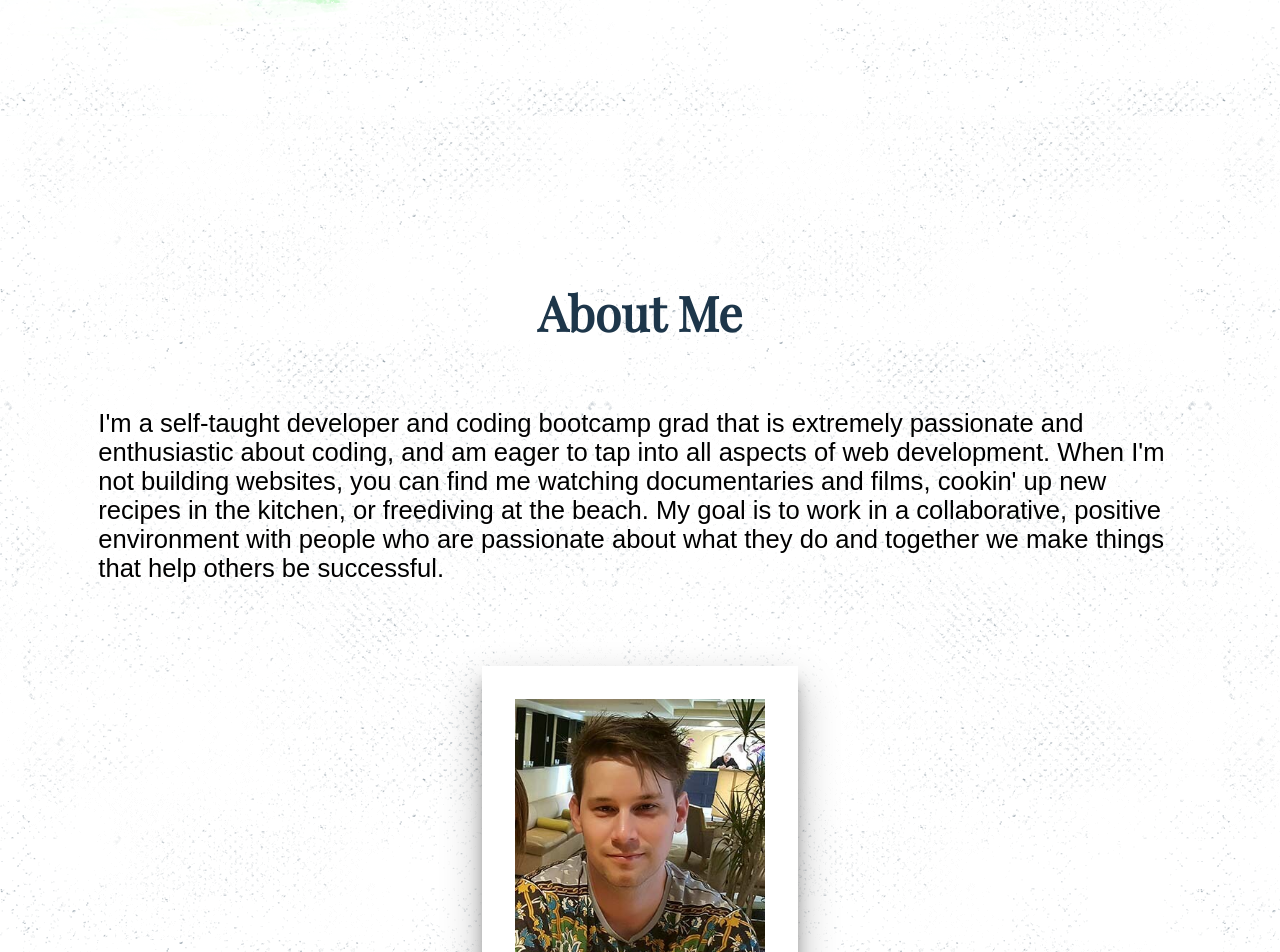
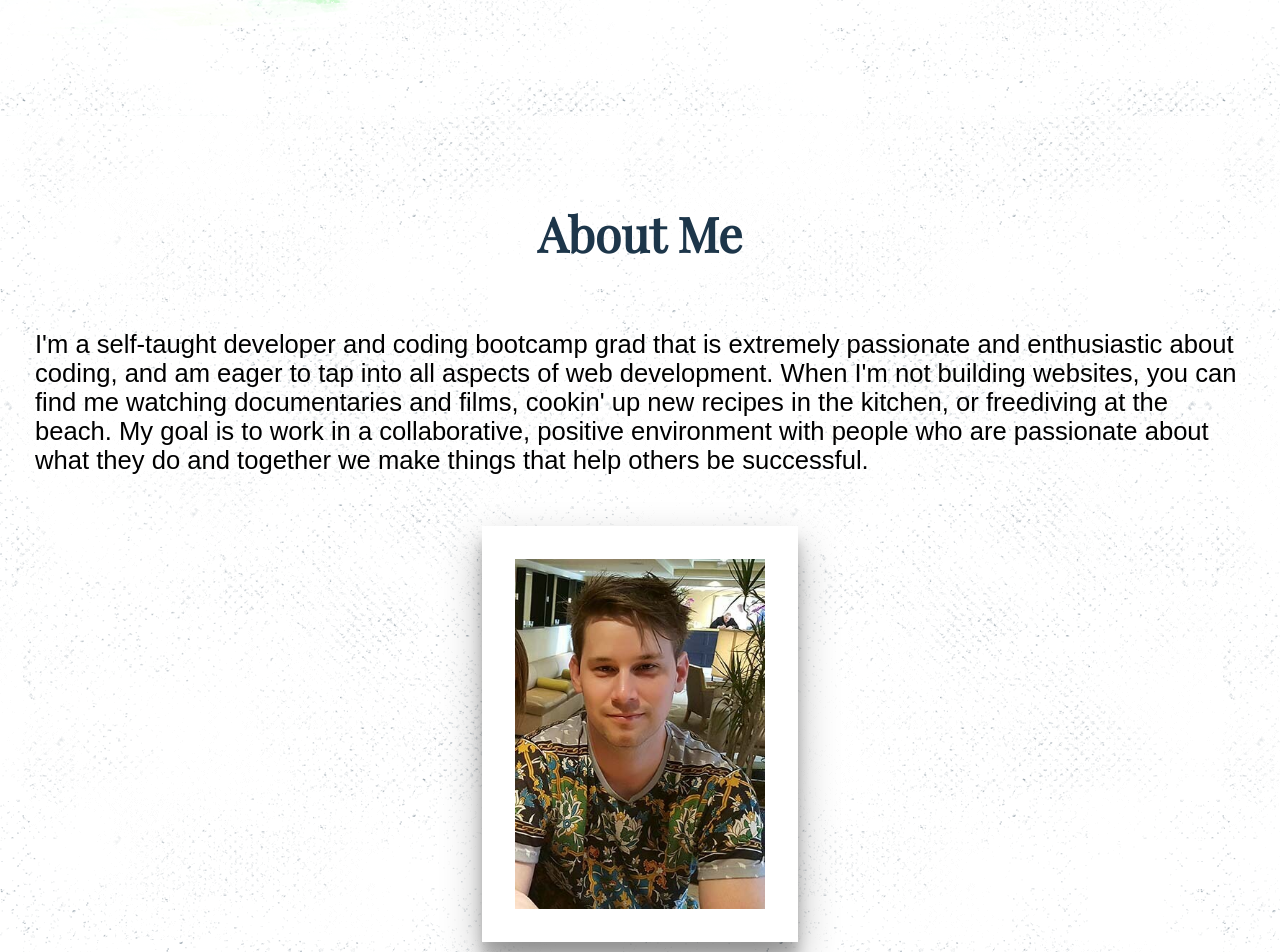
Before and after one commit to JonathanV123/portfolio, a React (Create React App) app: page / in a window 1280 px wide. Shown: the part 860-1812 px from the top of the page. Built offline with nearby package versions, Linux system fonts and the light colour scheme.

Commit message:
fixed an issue with project cards overlapping in firefox by switching margin and padding % to px

```diff
--- a/src/App.css
+++ b/src/App.css
@@ -102,10 +102,12 @@ body {
 
 .row {
     display: flex;
-    padding: 4%;
-    margin: 2%;
+    padding: 20px;
+    margin: 10px;
     width: 100%;
     box-sizing: border-box;
+    flex-wrap: wrap;
+    justify-content: center;
 }
 
 .skillsAndExperience {
@@ -292,7 +294,7 @@ body {
     display: flex;
     justify-content: center;
     align-items: center;
-    margin: 2%;
+    margin: 20px;
 }
 
 hr {
@@ -349,16 +351,6 @@ h2 {
     font-family: 'Playfair Display', serif;
 }
 
-.aboutMe {
-    display: flex;
-    justify-content: center;
-    align-items: center;
-    flex-direction: column;
-    padding: 3%;
-    margin: 1%;
-    font-size: 2em;
-}
-
 .myPic {
     width: 250px;
     height: 350px;
@@ -370,13 +362,13 @@ h2 {
     flex-direction: column;
     justify-content: center;
     align-items: center;
-    padding: 3%;
-    margin: 1%;
+    padding: 10px;
+    margin: 5px;
     font-size: 2em;
 }
 
 .rightSideOfRow {
-    width: 30%;
+    width: 50%;
     display: flex;
     justify-content: center;
     align-items: center;
@@ -566,6 +558,10 @@ h2 {
 }
 
 @media screen and (max-device-width: 1250px) {
+    .row{
+        flex-wrap: wrap;
+        justify-content: center;
+    }
     .rightSideOfRow .card {
         margin: 10px;
     }
@@ -627,10 +623,6 @@ h2 {
 
     .leftSideOfRow p {
         font-size: 0.8em;
-    }
-
-    .row {
-        flex-wrap: wrap;
     }
 
     .leftSideOfRow {
```
